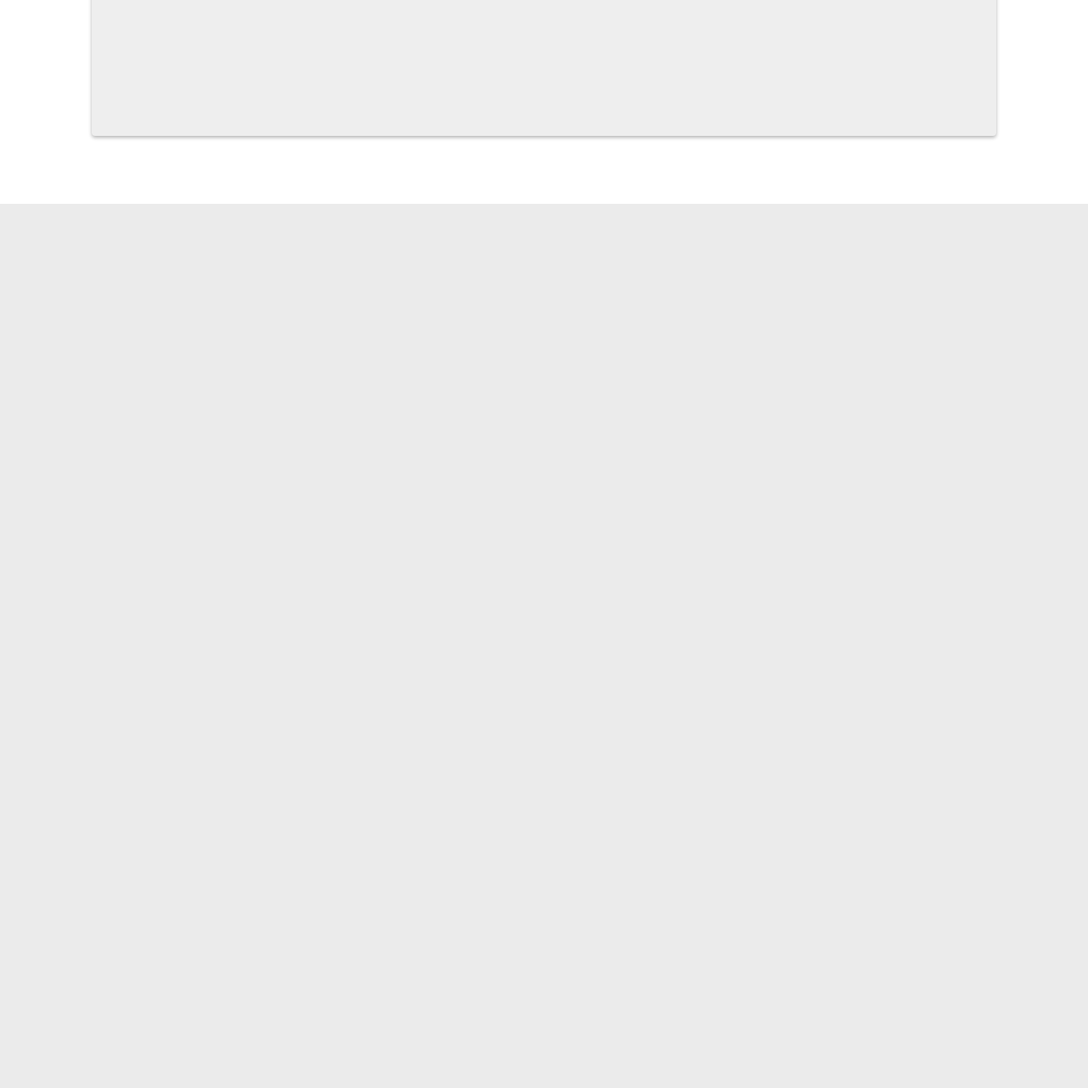
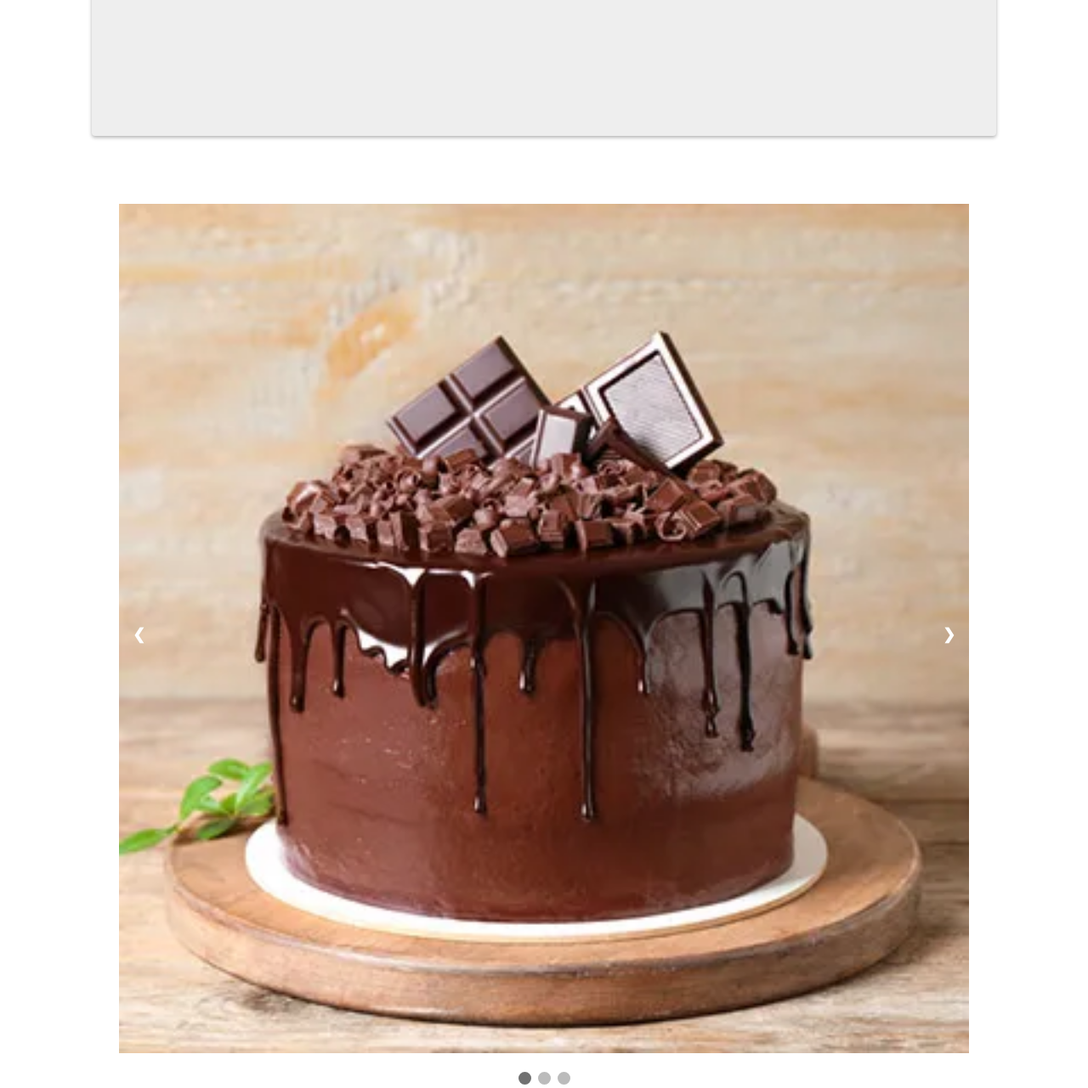
Before and after one commit to yazan-hamamdi/cake-store, a PHP site: page / in a window 1280 px wide. Shown: the part 1277-2558 px from the top of the page at 85% size. Before the commit the page ends 1517 px from the top, so only its background shows below. Run offline with PHP 8.4, Linux system fonts and the light colour scheme; some libraries are stand-ins or nearby versions; some web fonts are replaced.

Commit message:
add slideshow

```diff
--- a/home.css
+++ b/home.css
@@ -1,3 +1,75 @@
+div .banner {
+    width: 100%;
+}
+
+.mySlides {display: block}
+
+/* Slideshow container */
+.slideshow-container {
+    max-width: 1000px;
+    position: relative;
+    margin: auto;
+}
+
+/* Next & previous buttons */
+.prev, .next {
+    cursor: pointer;
+    position: absolute;
+    top: 50%;
+    width: auto;
+    padding: 16px;
+    margin-top: -22px;
+    color: white;
+    font-weight: bold;
+    font-size: 18px;
+    transition: 0.6s ease;
+    border-radius: 0 3px 3px 0;
+    user-select: none;
+}
+
+/* Position the "next button" to the right */
+.next {
+    right: 0;
+    border-radius: 3px 0 0 3px;
+}
+
+/* On hover, add a black background color with a little bit see-through */
+.prev:hover, .next:hover {
+    background-color: rgba(0,0,0,0.8);
+}
+
+/* The dots/bullets/indicators */
+.dot {
+    cursor: pointer;
+    height: 15px;
+    width: 15px;
+    margin: 0 2px;
+    background-color: #bbb;
+    border-radius: 50%;
+    display: inline-block;
+    transition: background-color 0.6s ease;
+    }
+
+.active, .dot:hover {
+    background-color: #717171;
+}
+
+/* Fading animation */
+.fade {
+    animation-name: fade;
+    animation-duration: 1.5s;
+}
+
+    @keyframes fade {
+    from {opacity: .4}
+    to {opacity: 1}
+}
+
+/* On smaller screens, decrease text size */
+@media only screen and (max-width: 300px) {
+    .prev, .next,.text {font-size: 11px}
+}
+
 .cake-container{
     display: flex;
     width: 80%;
@@ -9,7 +81,3 @@
     flex-direction: column;
     margin: 80px auto;
 }
-
-div .banner {
-    width: 100%;
-}
--- a/index.html
+++ b/index.html
@@ -13,6 +13,7 @@
 </head>
 
 <body>
+    <!-- start nav  -->
     <div class="nav">
         Ch<span class=" brown">o</span><img src="image/logo1.png"><span class="brown">o</span>late
         <span class="line"></span>
@@ -29,11 +30,74 @@
             <b>Account</b>
         </span>
     </div>
+
+    <!-- end nav -->
+
     <div>
         <img src="image/Cake-banner.webp" class="banner">
     </div>
 
+    <!-- this slideshow-container  -->
+
     <div class="cake-container"></div>
+
+    <div class="slideshow-container">
+
+    <div class="mySlides fade">
+        <img src="/image/c1.webp " style="width:100%">
+    </div>
+
+    <div class="mySlides fade">
+        <img src="/image/c2.webp  " style="width:100%">
+    </div>
+
+    <div class="mySlides fade">
+        <img src="/image/c3.webp  " style="width:100%">
+    </div>
+
+    <a class="prev" onclick="plusSlides(-1)">❮</a>
+    <a class="next" onclick="plusSlides(1)">❯</a>
+
+    </div>
+    <br>
+
+    <div style="text-align:center">
+        <span class="dot" onclick="currentSlide(1)"></span>
+        <span class="dot" onclick="currentSlide(2)"></span>
+        <span class="dot" onclick="currentSlide(3)"></span>
+    </div>
+    <!-- this end slideshow-container  -->
+
+    <!-- slideshow-container script -->
+    <script>
+            let slideIndex = 1;
+            showSlides(slideIndex);
+
+            function plusSlides(n) {
+            showSlides(slideIndex += n);
+            }
+
+            function currentSlide(n) {
+            showSlides(slideIndex = n);
+            }
+
+            function showSlides(n) {
+            let i;
+            let slides = document.getElementsByClassName("mySlides");
+            let dots = document.getElementsByClassName("dot");
+            if (n > slides.length) {slideIndex = 1}
+            if (n < 1) {slideIndex = slides.length}
+            for (i = 0; i < slides.length; i++) {
+                slides[i].style.display = "none";
+            }
+            for (i = 0; i < dots.length; i++) {
+                dots[i].className = dots[i].className.replace(" active", "");
+            }
+            slides[slideIndex-1].style.display = "block";
+            dots[slideIndex-1].className += " active";
+            }
+            </script>
+
 </body>
 
 </html>
```
